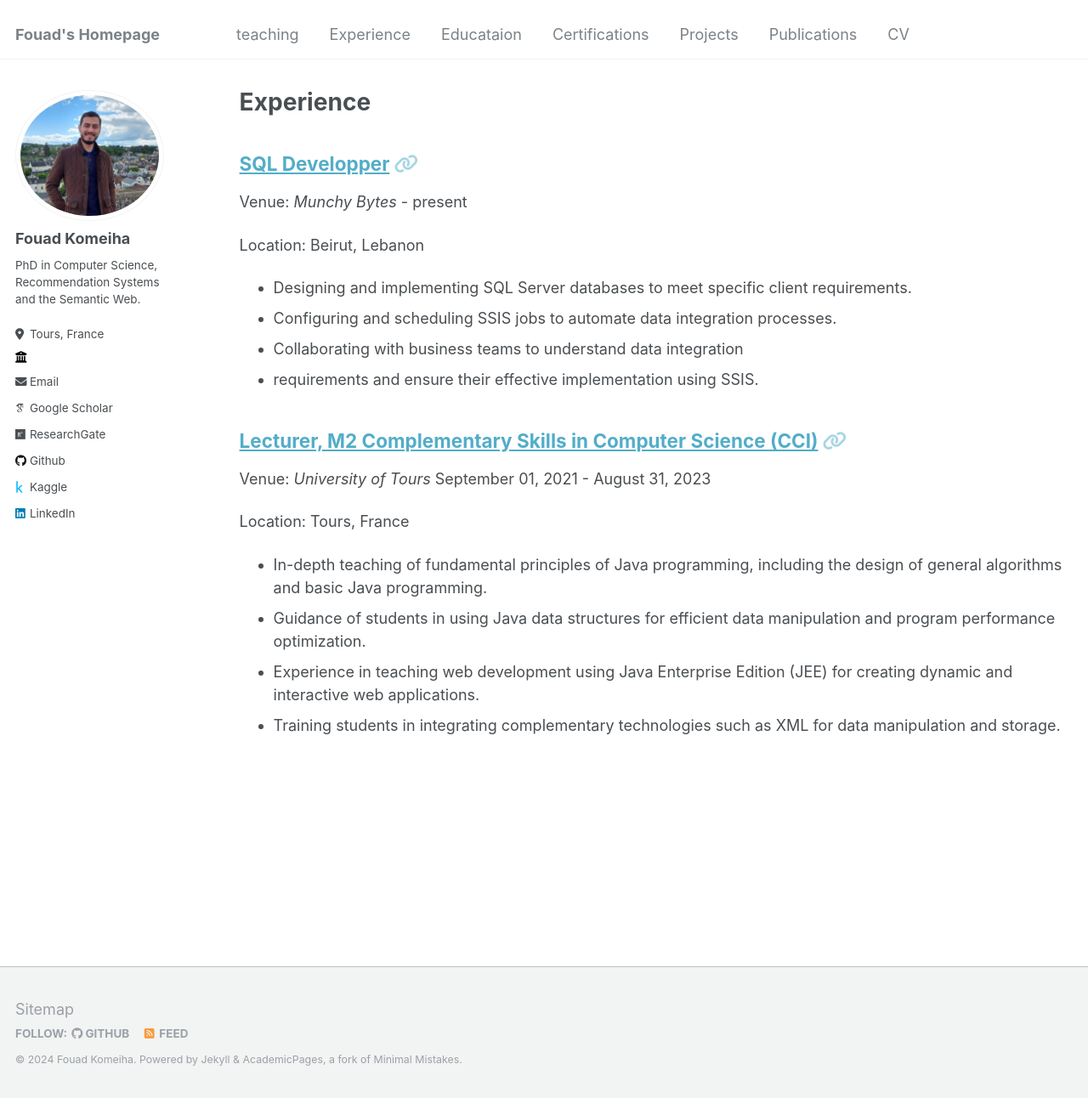
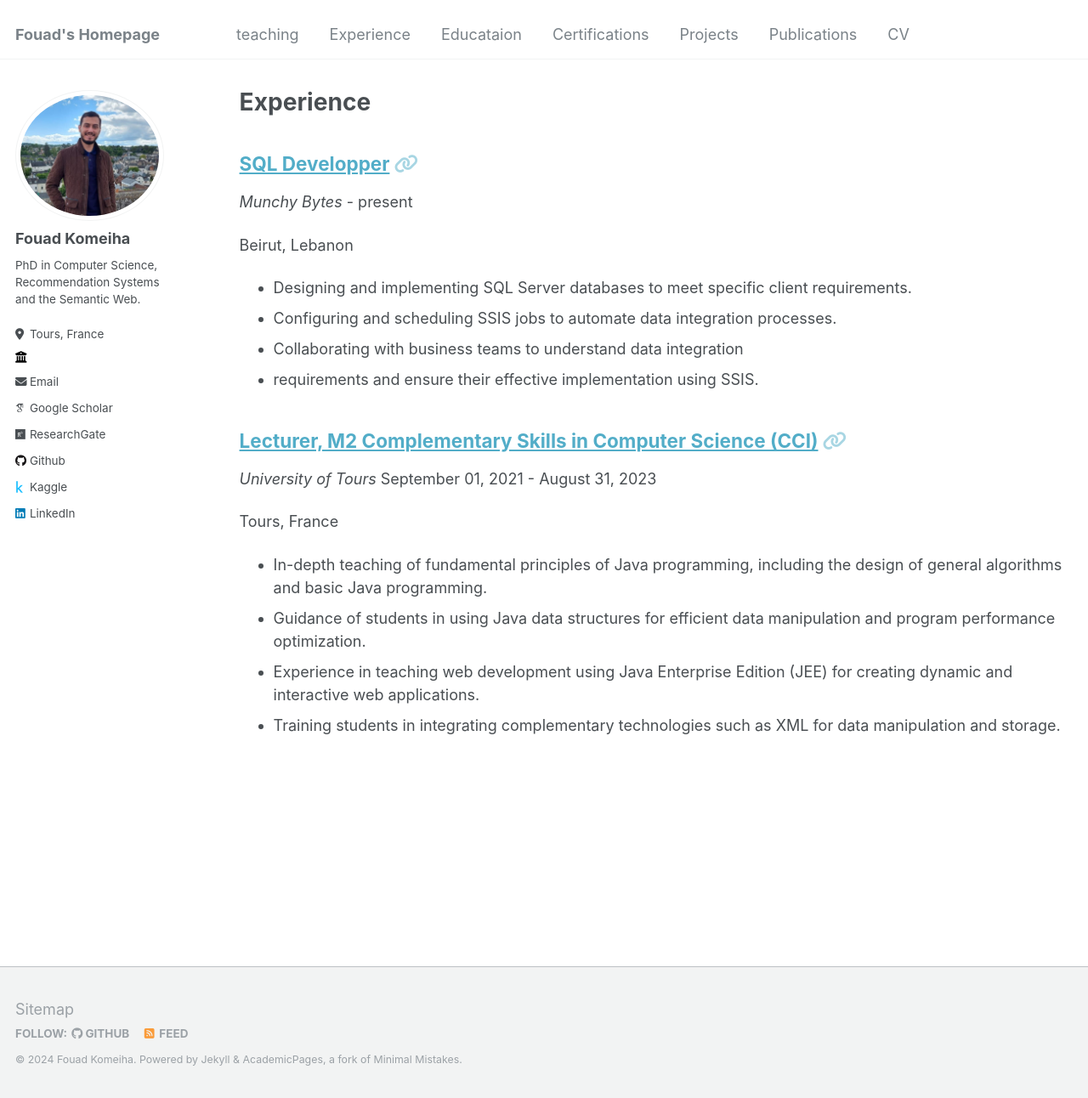
Before and after one commit to FouadKom/FouadKom.github.io, a Jekyll site: the page built from _pages/experience.md, in a window 1280 px wide and 1292 px high. Shown: the whole window at 85% size. Built offline with Jekyll 4.4.1, drawn with Linux system fonts in a browser that asks for light colours; some web fonts are replaced.

Commit message:
Update archive-single-exp.html

```diff
--- a/_includes/archive-single-exp.html
+++ b/_includes/archive-single-exp.html
@@ -38,17 +38,36 @@
       <p class="page__meta"><i class="fa fa-clock-o" aria-hidden="true"></i> {{ experience.read_time }} min read</p>
     {% endif %}
 
-    <p>Venue: <i>{{ experience.venue }}</i> {{ experience.from | date: "%B %d, %Y" }} -
+    <p><i>{{ experience.venue }}</i>
+      {% assign from_date_parts = experience.from | split: "-" %}
+      {% assign to_date_parts = experience.to | split: "-" %}
+
+      {% case from_date_parts.size %}
+        {% when 3 %}
+          {{ experience.from | date: "%B %d, %Y" }}
+        {% when 2 %}
+          {{ experience.from | date: "%B %Y" }}
+        {% when 1 %}
+          {{ experience.from | date: "%Y" }}
+      {% endcase %}
+      -
       {% if experience.to %}
-        {{ experience.to | date: "%B %d, %Y" }}
+        {% case to_date_parts.size %}
+          {% when 3 %}
+            {{ experience.to | date: "%B %d, %Y" }}
+          {% when 2 %}
+            {{ experience.to | date: "%B %Y" }}
+          {% when 1 %}
+            {{ experience.to | date: "%Y" }}
+        {% endcase %}
       {% else %}
         present
       {% endif %}
-      </p>
+    </p>
 
 
     {% if experience.location %}
-      <p>Location: {{ experience.location }}</p>
+      <p>{{ experience.location }}</p>
     {% endif %}
 
     {% if experience.excerpt %}
```
